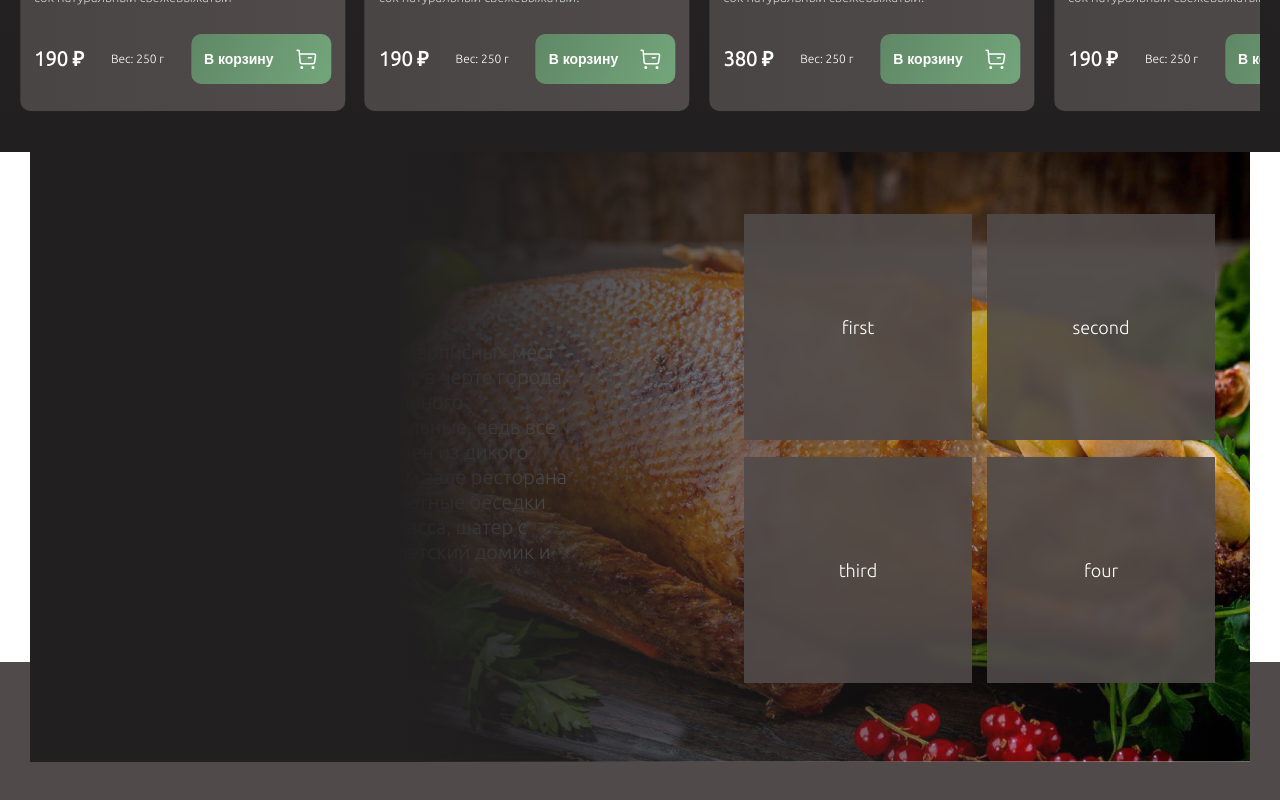
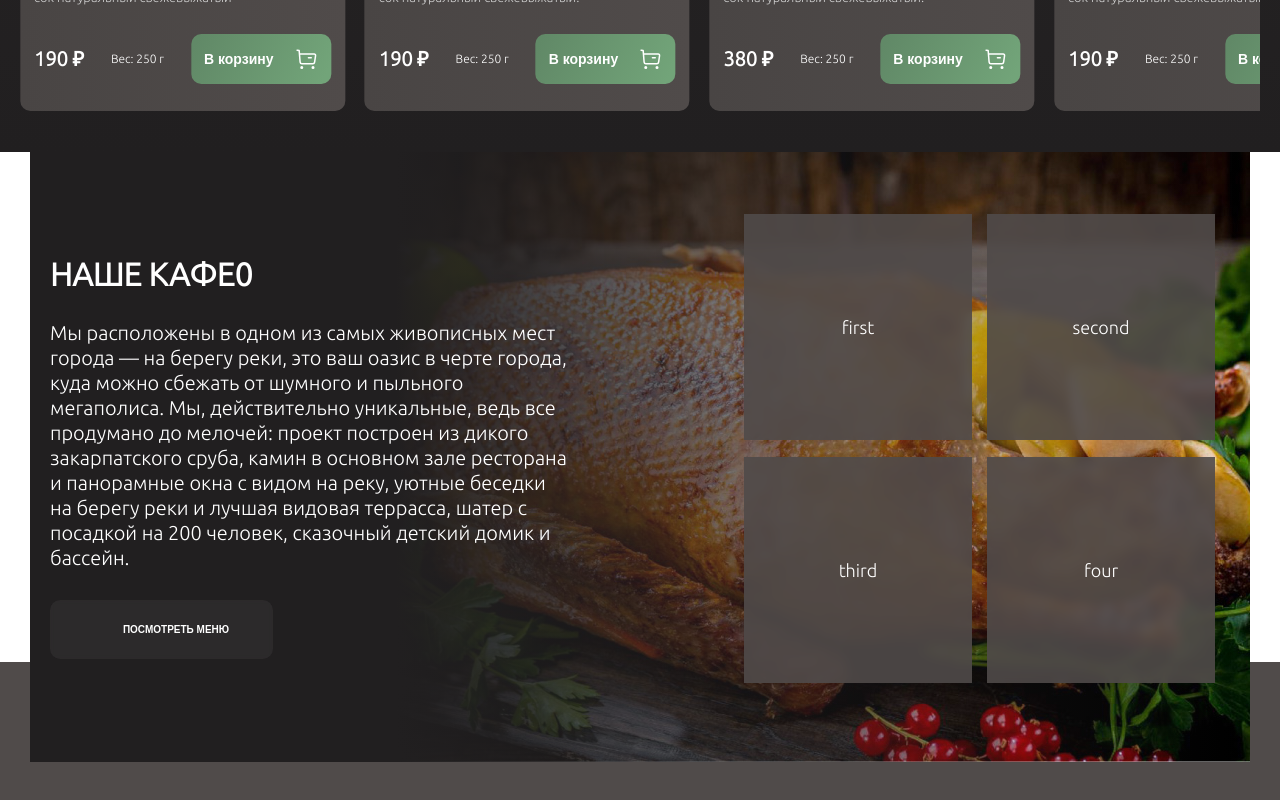
Before and after one commit to ramilqO/foodberry, a React (Create React App) app: page /#/ in a window 1280 px wide. Shown: the part 3994-4794 px from the top of the page. Built offline with nearby package versions, Linux system fonts and the light colour scheme.

Commit message:
benefits scss pravki, route for promotions

```diff
--- a/src/App.tsx
+++ b/src/App.tsx
@@ -4,6 +4,7 @@ import HomePage from "./pages/Main/HomePage/HomePage";
 import { Routes, Route } from "react-router-dom";
 import NotFoundPage from "./pages/NotFoundPage";
 import CheckoutPage from "./pages/Main/CheckoutPage/CheckoutPage";
+import Promotions from "./pages/Main/Promotions/Promotions";
 import Footer from "./layout/Footer/Footer";
 
 function App() {
@@ -14,6 +15,7 @@ function App() {
 			<Routes>
 				<Route path="/" element={<HomePage />} />
 				<Route path="/checkout" element={<CheckoutPage />} />
+				<Route path="/promotions" element={<Promotions />} />
 				<Route path="*" element={<NotFoundPage />} />
 			</Routes>
 			<Footer />
--- a/src/components/Benefits/Benefits.scss
+++ b/src/components/Benefits/Benefits.scss
@@ -5,13 +5,19 @@
     display: flex;
     justify-content: center;
     background: transparent;
+    align-items: center;
     z-index: 0;
     position: relative;
     min-height: 360px;
 
     &__container {
+        display: flex;
+        justify-content: space-between;
+        align-items: center;
+        flex-direction: column-reverse;
         height: auto;
         position: absolute;
+        z-index: 1;
         margin: 0 10px;
         padding: 10px 10px;
         display: flex;
@@ -22,25 +28,26 @@
         background-size: contain;
         background-position: bottom;
         bottom: -100px;
+    }
 
-        &::after {
+    &__overflow {
         @include pseudo;
         min-width: 100%;
         min-height: 100%;
         top: 0;
         left: 0;
-            z-index: 1;
+        z-index: 0;
         background: linear-gradient(90deg, rgba(33, 31, 32, 1) 30%, rgba(255, 255, 255, 0) 100%);
     }
-    }
 
-    .descriptions {
+    &__descriptions {
         display: flex;
-        flex-direction: column-reverse;
-        align-items: center;
+        flex-direction: column;
+        justify-content: center;
+        position: relative;
+        z-index: 1;
         top: 0;
         left: 0;
-        z-index: 3;
         min-height: 100%;
     }
 
@@ -49,12 +56,12 @@
         width: 100%;
     }
 
-    .descriptions__button {
+    .description-block__button {
         width: 183px;
         height: 39px;
         background: rgba(255, 255, 255, 0.05);
         color: $primaryText;
-        border: 1px solid rgba(255, 255, 255, 0.2);
+        border: 0;
         backdrop-filter: blur(2.5px);
         border-radius: 10px;
         text-transform: uppercase;
@@ -68,7 +75,7 @@
         transition: all 1s ease;
     }
 
-    .descriptions__button:hover {
+    .description-block__button:hover {
         box-shadow: 0px 40px 50px rgba(0, 0, 0, 0.4);
         transition: all 1s ease;
         color: $tileTextColor;
@@ -173,6 +180,8 @@
         height: 360px;
 
         &__container {
+            flex-direction: row;
+            justify-content: space-between;
             min-width: 320px;
             height: 460px;
             margin: 0 30px;
@@ -188,7 +197,7 @@
             align-items: center;
             top: 0;
             left: 0;
-            z-index: 3;
+            z-index: 4;
             min-height: 100%;
         }
 
@@ -259,6 +268,11 @@
             }
         }
 
+        .description-block__button {
+            width: 223px;
+            height: 59px;
+        }
+
         &__buttons {
             grid-template-columns: repeat(2, 243px);
             grid-template-rows: repeat(2, 243px);
--- a/src/components/Benefits/Benefits.tsx
+++ b/src/components/Benefits/Benefits.tsx
@@ -17,6 +17,7 @@ const Benefits = () => {
 	return (
 		<section className="benefits">
 			<div className="benefits__container">
+				<div className="benefits__overflow"></div>
 				<div className="benefits__descriptions">
 					<div className="description-block active">
 						<h2 className="description-block__title">
--- a/src/pages/Main/Promotions/Promotions.tsx
+++ b/src/pages/Main/Promotions/Promotions.tsx
@@ -4,13 +4,15 @@ import promotion from "./promotionsData";
 import PromotionCard from '../../../components/PromotionCard/PromotionCard';
 
 const Promotions = () => {
-    console.log(promotion);
+
     return (
-        <section className="1">
-            <div className="2">
+        <main className="main">
+            <section className="1">
+                <div className="2">
 
-            </div>
-        </section>
+                </div>
+            </section>
+        </main>
     );
 }
 
```
Lines whose indentation alone changed are shown as unchanged.
